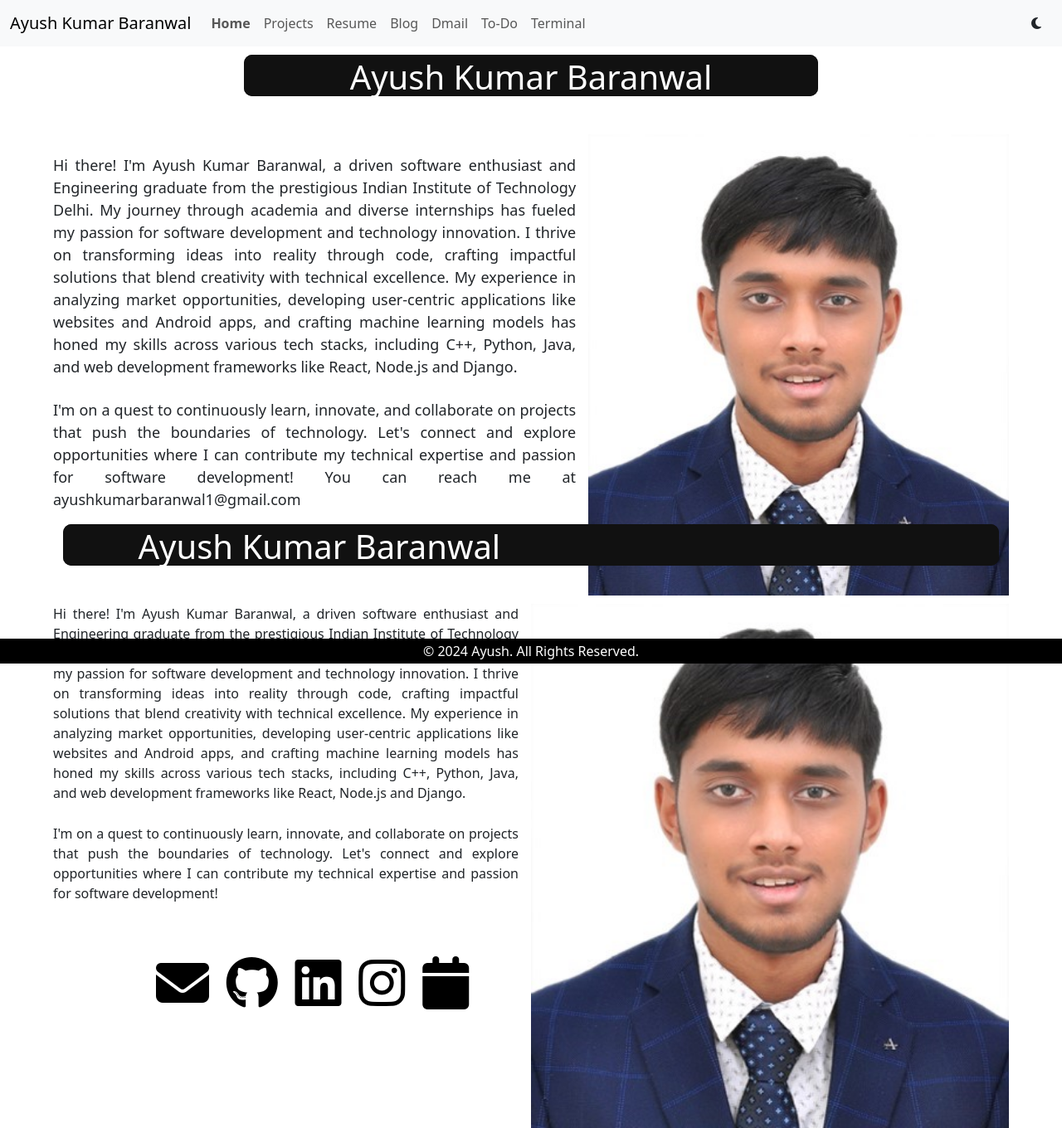
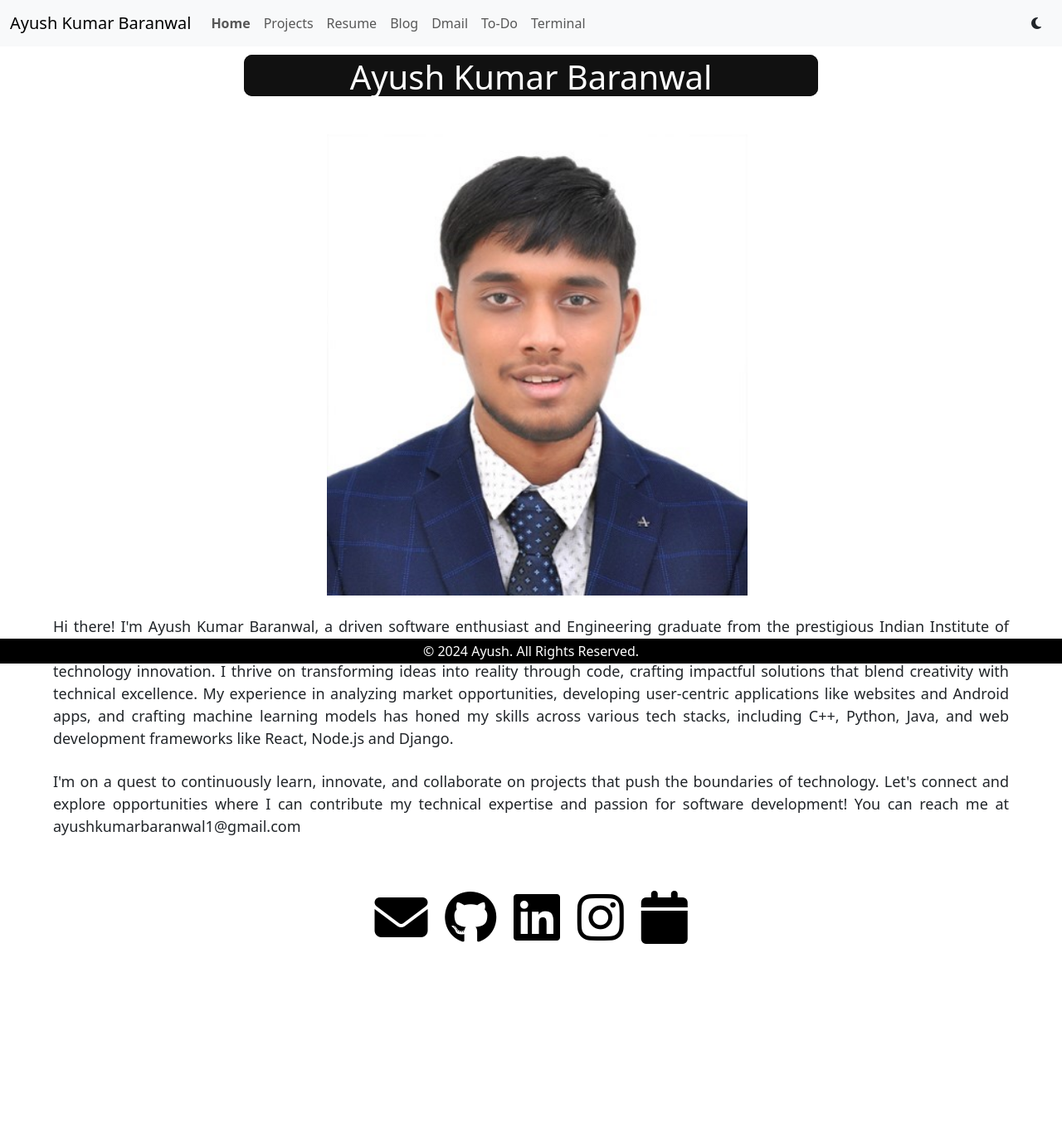
Before and after one commit to Ayush-Baranwal-X/Ayush-Baranwal-X.github.io, a React (Create React App) app: page / in a window 1280 px wide. Shown: the whole page at 83% size. After the commit the page ends 1178 px from the top, so only its background shows below. Built offline with nearby package versions, Linux system fonts and the light colour scheme.

Commit message:
Made some fixes

```diff
--- a/src/App.js
+++ b/src/App.js
@@ -31,10 +31,10 @@ function App() {
   let screenHeight = window.screen.height;
   let mobile = false;
   let tab = false;
-  if(screenWidth <= 768 || screenHeight <= 768){
+  if(screenWidth < 768){
     mobile = true;
   }
-  if(((screenWidth <= 1024 && screenWidth > 768))){
+  if(((screenWidth <= 1024 && screenWidth >= 768))){
     tab = true;
   }
 
--- a/src/MyComponents/About.js
+++ b/src/MyComponents/About.js
@@ -9,10 +9,10 @@ const About = (props) => {
                     {/* <h1 className='animate-character' style={{margin : '5px 0px',fontSize:'50px', textAlign:'center'}}>Ayush Kumar Baranwal</h1> */}
                     <img src='Ayush.jpg' style={{ float: 'right', width: '44%', height: '44%', marginLeft: "15px" }}></img>
                     <br></br>
-                    <p style={{ textAlign: 'justify', marginBottom: '25px', fontSize: '18px' }}>
+                    <p style={{ textAlign: 'justify', marginBottom: '25px', fontSize: '16px' }}>
                         Hi there! I'm Ayush Kumar Baranwal, a driven software enthusiast and Engineering graduate from the prestigious Indian Institute of Technology Delhi. My journey through academia and diverse internships has fueled my passion for software development and technology innovation. I thrive on transforming ideas into reality through code, crafting impactful solutions that blend creativity with technical excellence. My experience in analyzing market opportunities, developing user-centric applications like websites and Android apps, and crafting machine learning models has honed my skills across various tech stacks, including C++, Python, Java, and web development frameworks like React, Node.js and Django.
                     </p>
-                    <p style={{ textAlign: 'justify', fontSize: '18px' }}>
+                    <p style={{ textAlign: 'justify', fontSize: '16px' }}>
                         I'm on a quest to continuously learn, innovate, and collaborate on projects that push the boundaries of technology. Let's connect and explore opportunities where I can contribute my technical expertise and passion for software development! You can reach me at ayushkumarbaranwal1@gmail.com
                     </p>
                 </div>
@@ -25,7 +25,9 @@ const About = (props) => {
                         <h1 className='glow-on-hover' style={{ marginTop: '0.5%', width: '60%', textAlign: 'center', paddingTop: '0.25%', marginBottom: '4%' }}>Ayush Kumar Baranwal</h1>
                     </center>
                     {/* <h1 className='animate-character' style={{margin : '5px 0px',fontSize:'50px', textAlign:'center'}}>Ayush Kumar Baranwal</h1> */}
-                    <img src='Ayush.jpg' style={{ float: 'right', width: '44%', height: '44%', marginLeft: "15px" }}></img>
+                    <center>
+                        <img src='Ayush.jpg' style={{width: '44%', height: '44%', marginLeft: "15px" }}></img>
+                    </center>
                     <br></br>
                     <p style={{ textAlign: 'justify', marginBottom: '25px', fontSize: '18px' }}>
                         Hi there! I'm Ayush Kumar Baranwal, a driven software enthusiast and Engineering graduate from the prestigious Indian Institute of Technology Delhi. My journey through academia and diverse internships has fueled my passion for software development and technology innovation. I thrive on transforming ideas into reality through code, crafting impactful solutions that blend creativity with technical excellence. My experience in analyzing market opportunities, developing user-centric applications like websites and Android apps, and crafting machine learning models has honed my skills across various tech stacks, including C++, Python, Java, and web development frameworks like React, Node.js and Django.
@@ -43,11 +45,14 @@ const About = (props) => {
                         <h1 className='glow-on-hover' style={{ marginTop: '0.5%', width: '98%', textAlign: 'center', paddingTop: props.tab === false ? '1.5%' : '0.25%', marginBottom: '4%' }}>Ayush Kumar Baranwal</h1>
                     </center>
                     {/* <h1 className='animate-character' style={{margin : '5px 0px',fontSize:'50px', textAlign:'center'}}>Ayush Kumar Baranwal</h1> */}
-                    <img src='Ayush.jpg' style={{ float: 'right', width: '50%', height:'50%', marginLeft: "15px" }}></img>
-                    <p style={{ textAlign: 'justify', marginBottom: '25px' }}>
+                    <center>
+                        <img src='Ayush.jpg' style={{width: '50%', height:'50%', marginLeft: "15px" }}></img>
+                    </center>
+                    <br></br>
+                    <p style={{ textAlign: 'justify', marginBottom: '25px' , fontSize: '14px'}}>
                         Hi there! I'm Ayush Kumar Baranwal, a driven software enthusiast and Engineering graduate from the prestigious Indian Institute of Technology Delhi. My journey through academia and diverse internships has fueled my passion for software development and technology innovation. I thrive on transforming ideas into reality through code, crafting impactful solutions that blend creativity with technical excellence. My experience in analyzing market opportunities, developing user-centric applications like websites and Android apps, and crafting machine learning models has honed my skills across various tech stacks, including C++, Python, Java, and web development frameworks like React, Node.js and Django.
                     </p>
-                    <p style={{ textAlign: 'justify' }}>
+                    <p style={{ textAlign: 'justify' , fontSize : '14px'}}>
                         I'm on a quest to continuously learn, innovate, and collaborate on projects that push the boundaries of technology. Let's connect and explore opportunities where I can contribute my technical expertise and passion for software development!
                     </p>
                 </div>
--- a/src/MyComponents/NavBar.js
+++ b/src/MyComponents/NavBar.js
@@ -8,7 +8,7 @@ import { Link } from 'react-router-dom'
 
 function NavScrollExample(props) {
     return (
-        <nav className="navbar navbar-expand-lg bg-body-tertiary" style={{ position: 'fixed', width: '100%', paddingLeft: (props.mobile || props.tab) === true ? '':'19.5%', paddingRight: (props.mobile || props.tab) === true ? '':'19.5%', zIndex: '1' }}>
+        <nav className="navbar navbar-expand-lg bg-body-tertiary" style={{ position: 'fixed', width: '100%', paddingLeft: (props.mobile || props.tab) === true ? '':'19.5%', paddingRight: (props.mobile || props.tab) === true ? '':'19.5%', zIndex: '4' }}>
             <div className="container-fluid">
                 <Link className="navbar-brand" to="/">{props.title}</Link>
                 <button className="navbar-toggler" type="button" data-bs-toggle="collapse" data-bs-target="#navbarSupportedContent" aria-controls="navbarSupportedContent" aria-expanded="false" aria-label="Toggle navigation">
```
